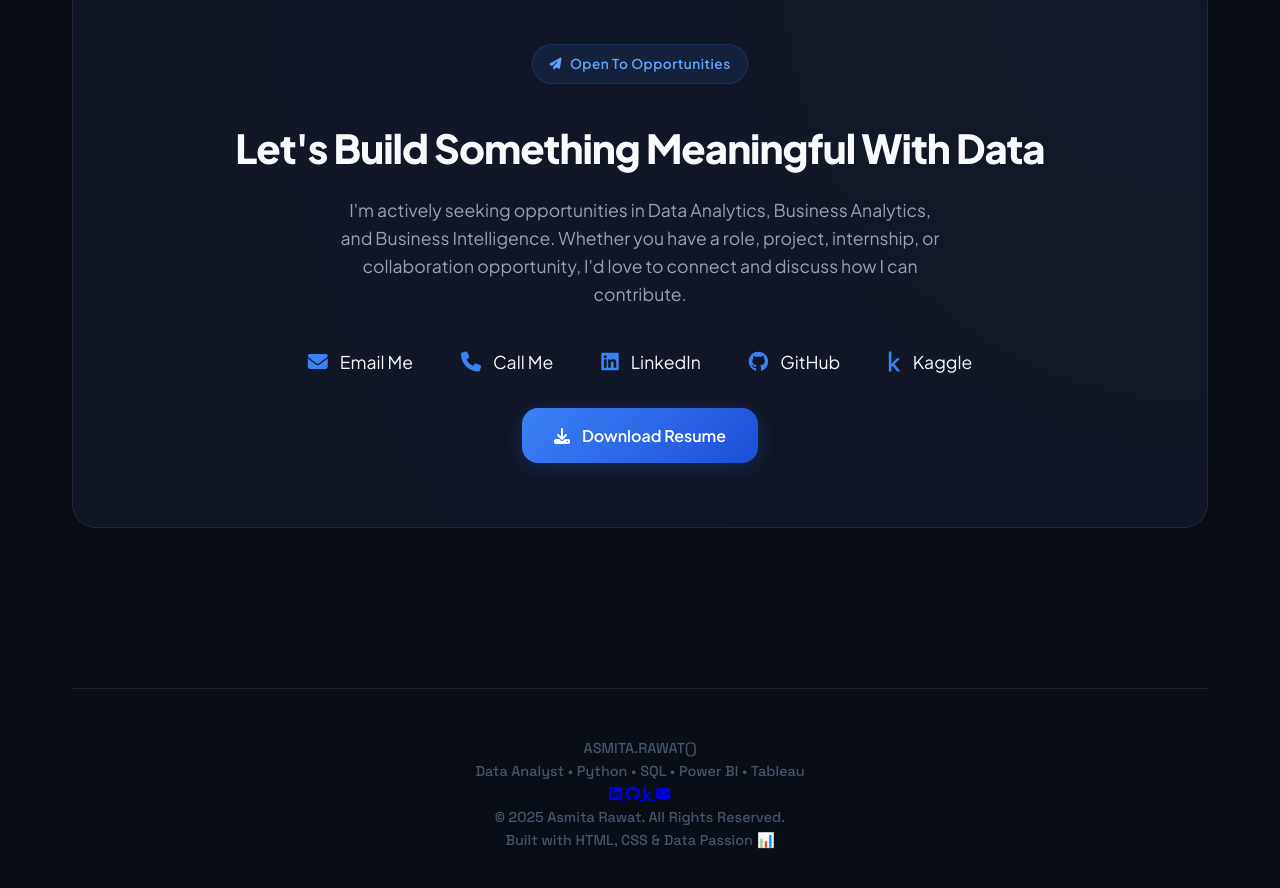
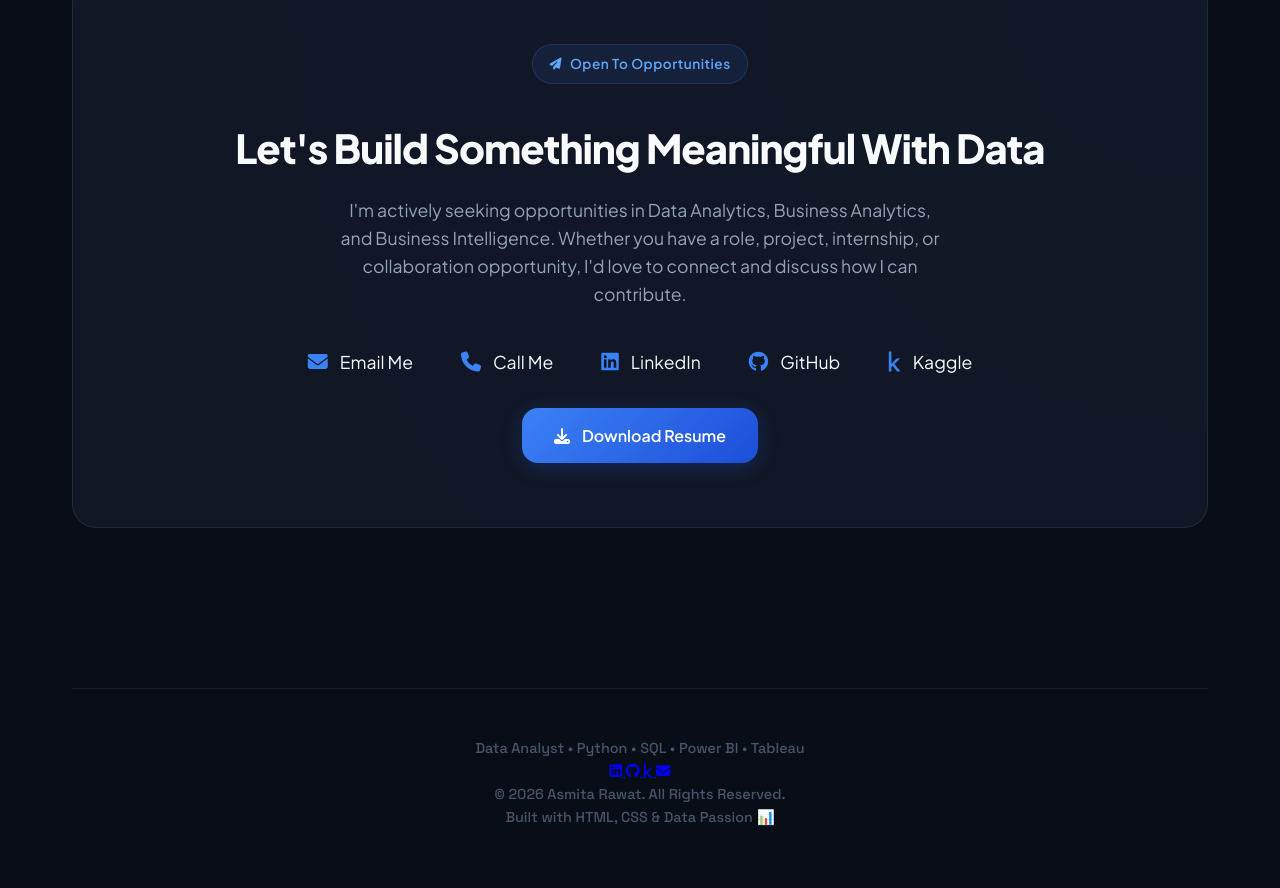
Before and after one commit to MB-NinjaCoder/asmita-portfolio, a plain HTML site: page index.html in a window 1280 px wide. Shown: the part 4083-4971 px from the top of the page. Drawn offline with Linux system fonts and the light colour scheme.

Commit message:
Update footer year from 2025 to 2026

```diff
--- a/index.html
+++ b/index.html
@@ -920,7 +920,6 @@
 <div class="footer-container">
 
     <div class="footer-logo">
-        ASMITA.RAWAT()
     </div>
 
     <p class="footer-text">
@@ -950,7 +949,7 @@
     <div class="footer-divider"></div>
 
     <p class="footer-copy">
-        © 2025 Asmita Rawat. All Rights Reserved.
+        © 2026 Asmita Rawat. All Rights Reserved.
     </p>
 
     <p class="footer-built">
```
